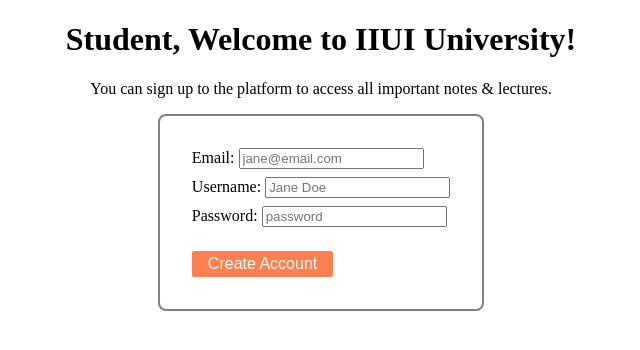
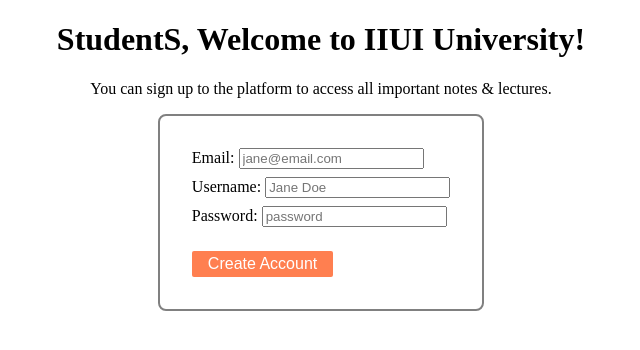
Before and after one commit to syed1muhammad0abbas2kazmi3/Registration-Form-CICD-, a website: page frontend/index.html in a window 1280 px wide. Shown: the whole page, without its empty margins (319-959 px from the left). Drawn offline with Linux system fonts and the light colour scheme.

Commit message:
qa branch modified 2

```diff
--- a/frontend/index.html
+++ b/frontend/index.html
@@ -7,7 +7,7 @@
     <title>Home Page</title>
 </head>
 <body>
-    <h1>Student, Welcome to IIUI University!</h1>
+    <h1>StudentS, Welcome to IIUI University!</h1>
     <p>You can sign up to the platform to access all important notes & lectures.</p>
 
     <form action="/addUser" method="POST" target="_blank" id="signupForm">
```
